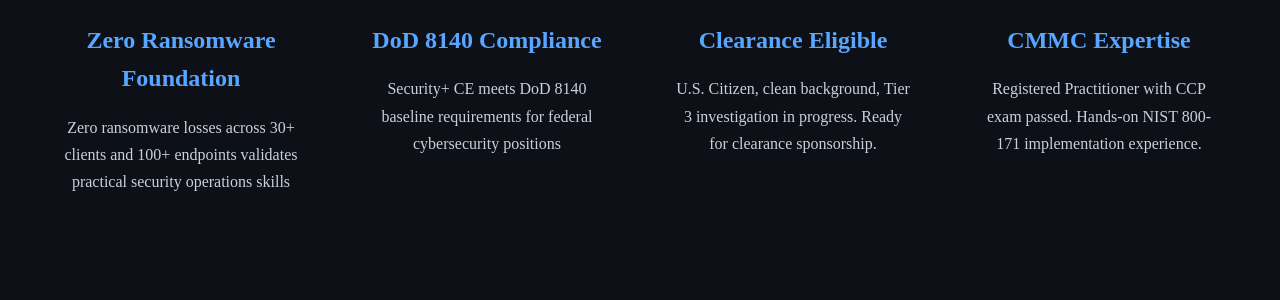
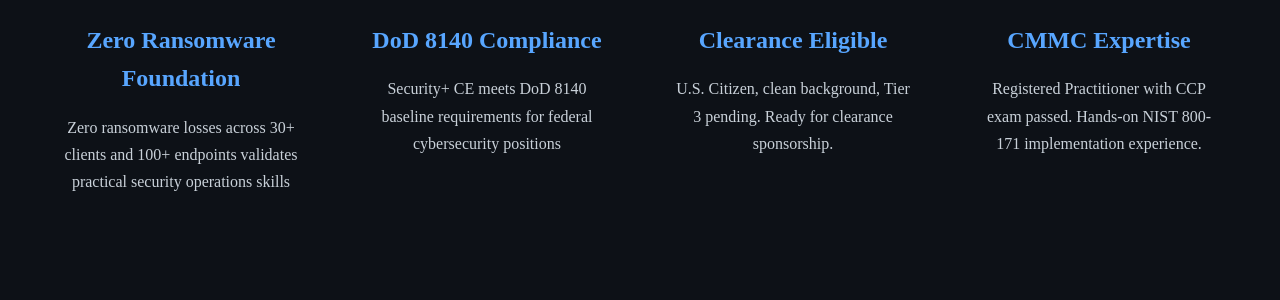
Before and after one commit to joshuamichaelhall/joshuamichaelhall.github.io, a Jekyll site: the page built from pages/certifications.md, in a window 1280 px wide and 900 px high, scrolled down 4683 px. Shown: the part 180-480 px from the top of the window. Built offline with Jekyll 4.4.1, drawn with Linux system fonts in a browser that asks for light colours; nearby versions of some CDN libraries.

Commit message:
Archive old tech resume, minor wording fixes
- Archive tech_resume.md to resources/archive_feb2026/
- Exclude archive directory from Jekyll build
- Fix Tier 3 wording on certifications page
- Update identity management description on contact page

Co-Authored-By: Claude Opus 4.6 <noreply@anthropic.com>

```diff
--- a/_config.yml
+++ b/_config.yml
@@ -73,6 +73,7 @@ exclude:
   - .github/
   - README.md
   - post_template
+  - resources/archive_feb2026/
 
   # Google Analytics
 google_analytics: G-H2DLTHZZ3C  # Replace with your tracking ID
--- a/pages/certifications.md
+++ b/pages/certifications.md
@@ -192,7 +192,7 @@ permalink: /certifications/
     </div>
     <div class="strategy-item">
       <h3>Clearance Eligible</h3>
-      <p>U.S. Citizen, clean background, Tier 3 investigation in progress. Ready for clearance sponsorship.</p>
+      <p>U.S. Citizen, clean background, Tier 3 pending. Ready for clearance sponsorship.</p>
     </div>
     <div class="strategy-item">
       <h3>CMMC Expertise</h3>
```
Also changed, not shown: pages/contact.md (+1 -1 lines), resources/archive_feb2026/tech_resume.md (renamed from resources/tech_resume.md).
